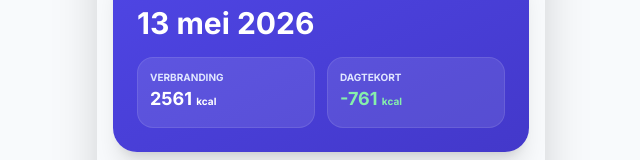
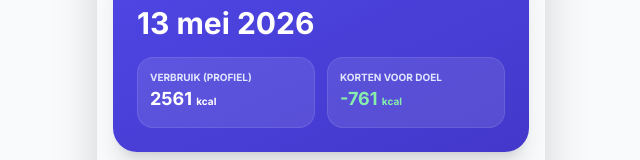
Before and after one commit to Legalfiction/My-healthy-planning, a React (Vite) app: page / in a window 1280 px wide. Shown: the part 179-339 px from the top of the page, without its empty margins (319-959 px from the left). Built offline with nearby package versions, Linux system fonts and the light colour scheme.

Commit message:
feat: Rename metrics for clarity
Renames "Verbranding" to "Verbruik (Profiel)" and "Dagtekort" to "KORTEN VOOR DOEL". This change aims to improve the understandability of the displayed metrics in the user interface, making them more intuitive for users tracking their health goals.

```diff
--- a/App.tsx
+++ b/App.tsx
@@ -203,11 +203,11 @@ export default function App() {
               <h2 className="text-3xl font-black mb-4">{totals.targetDate || 'Berekenen...'}</h2>
               <div className="grid grid-cols-2 gap-3">
                 <div className="bg-white/10 rounded-2xl p-3 border border-white/10">
-                  <p className="text-[10px] text-indigo-100 font-bold uppercase">Verbranding</p>
+                  <p className="text-[10px] text-indigo-100 font-bold uppercase">Verbruik (Profiel)</p>
                   <p className="text-lg font-black">{Math.round(totals.tdee)} <span className="text-[10px]">kcal</span></p>
                 </div>
                 <div className="bg-white/10 rounded-2xl p-3 border border-white/10">
-                  <p className="text-[10px] text-indigo-100 font-bold uppercase">Dagtekort</p>
+                  <p className="text-[10px] text-indigo-100 font-bold uppercase">KORTEN VOOR DOEL</p>
                   <p className="text-lg font-black text-green-300">-{Math.round(Math.max(0, totals.tdee - totals.intakeGoal))} <span className="text-[10px]">kcal</span></p>
                 </div>
               </div>
@@ -451,6 +451,11 @@ export default function App() {
                 </div>
               </div>
             </div>
+
+            <div className="text-center py-4">
+               <p className="text-[10px] font-black text-slate-300 uppercase tracking-widest">Mijn Gezonde Planning • v1.1</p>
+            </div>
+
             <button
               onClick={() => { if(confirm('Alles wissen?')) { localStorage.clear(); window.location.reload(); } }}
               className="w-full py-4 text-[10px] font-black text-slate-300 uppercase tracking-[0.3em]"
```
